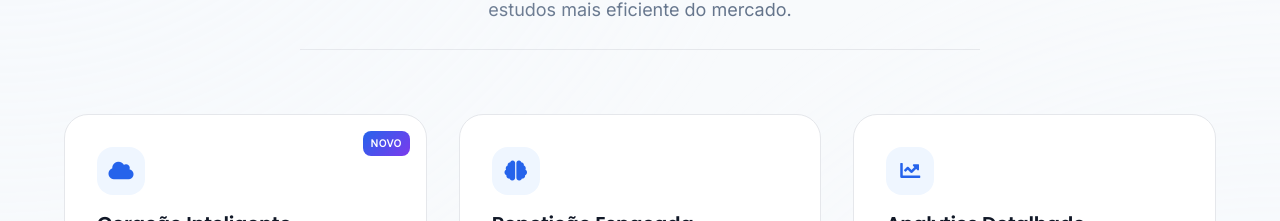
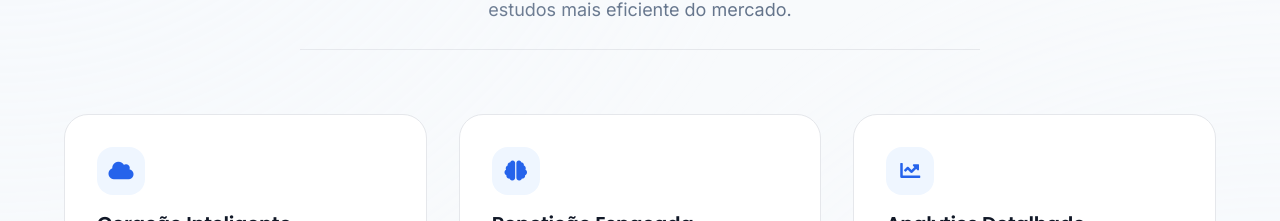
Before and after one commit to RD1707/project-recall, a React (Vite) app in the folder frontend/: page / in a window 1280 px wide. Shown: the part 1297-1518 px from the top of the page. Built offline with nearby package versions, Linux system fonts and the light colour scheme.

Commit message:
Update Landing.jsx

```diff
--- a/frontend/src/pages/Landing.jsx
+++ b/frontend/src/pages/Landing.jsx
@@ -215,7 +215,6 @@ function Landing() {
                                 icon="fa-cloud"
                                 title="Geração Inteligente"
                                 description="IA analisa seu material e cria flashcards focados nos pontos mais importantes, economizando horas de preparação."
-                                badge="Novo"
                             />
                             <FeatureCard
                                 icon="fa-brain"
```
